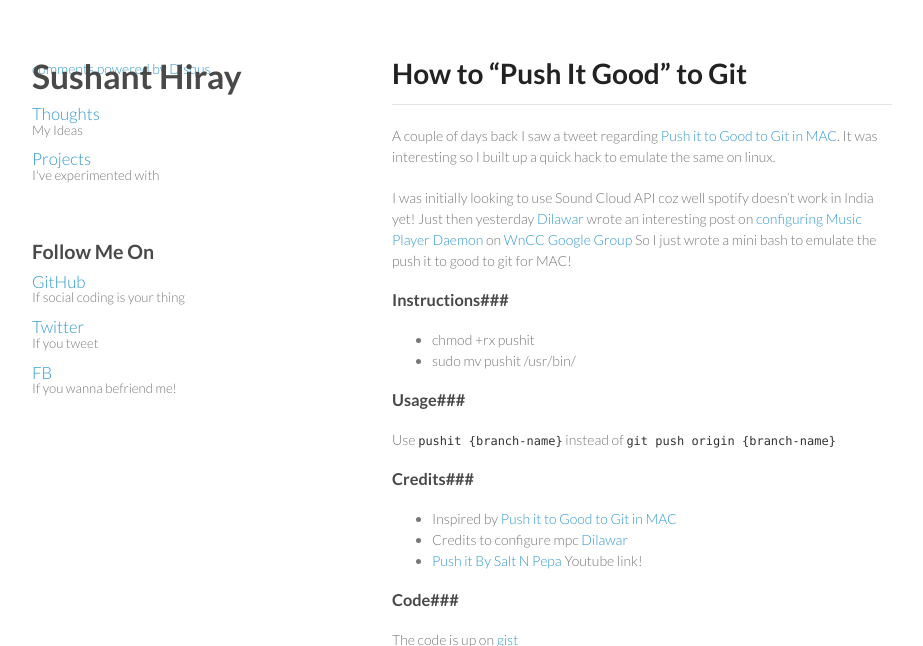
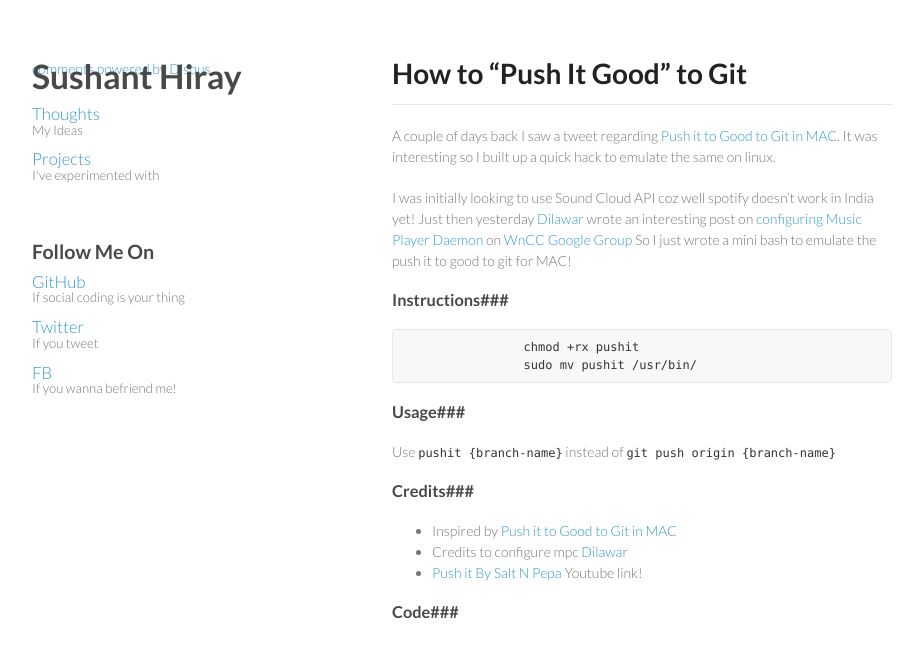
Before and after one commit to sushant-hiray/sushant-hiray.github.io, a Jekyll site: the page built from _posts/2013-12-21-push-it-good-to-git.markdown, in a window 1280 px wide and 996 px high, cut to the strip 0-646 px from the top of the window. Shown: the whole strip, without its empty margins (178-1101 px from the left). Built offline with Jekyll 4.4.1, drawn with Linux system fonts in a browser that asks for light colours; nearby versions of some CDN libraries; Markdown is read by kramdown in place of the engine named in the settings; comment, search, counter and statistics services are not loaded.

Commit message:
Removed other gists

```diff
--- a/_posts/2013-12-21-push-it-good-to-git.markdown
+++ b/_posts/2013-12-21-push-it-good-to-git.markdown
@@ -9,8 +9,8 @@
 So I just wrote a mini bash to emulate the push it to good to git for MAC!
 
 ###Instructions###
-*			chmod +rx pushit
-*			sudo mv pushit /usr/bin/
+			chmod +rx pushit
+			sudo mv pushit /usr/bin/
 
 ###Usage###
 Use `pushit {branch-name}` instead of `git push origin {branch-name}`
@@ -22,7 +22,7 @@
 
 ###Code###
 The code is up on [gist][]
-{% gist 8065556 %}
+{% gist 8065556 pushit %}
 
 [Push it to Good to Git in MAC]:http://valeriecoffman.com/git-push-it-good-salt-n-pepa/
 [Push it By Salt N Pepa]:http://www.youtube.com/watch?v=vCadcBR95oUhttp://www.youtube.com/watch?v=vCadcBR95oU
```
